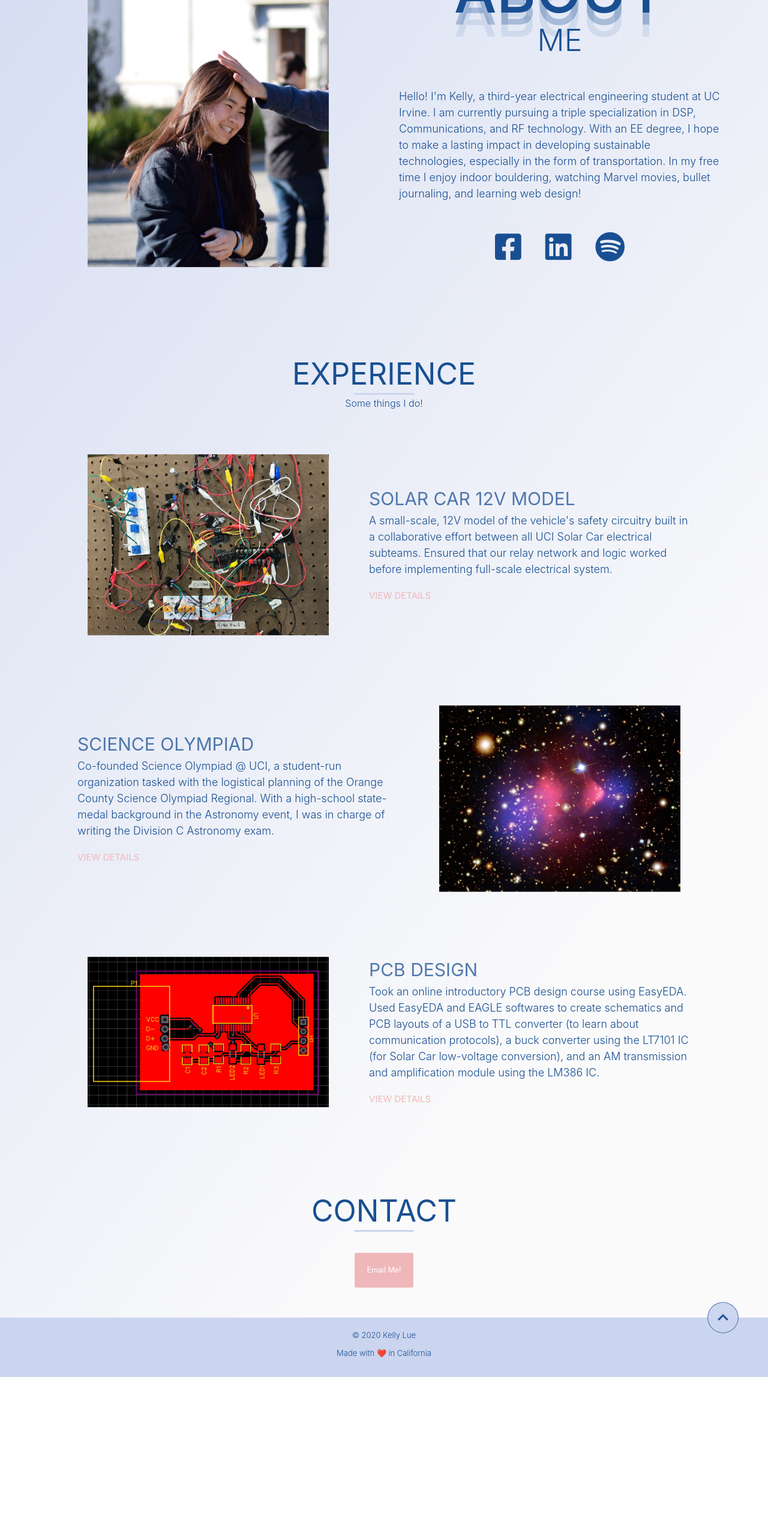
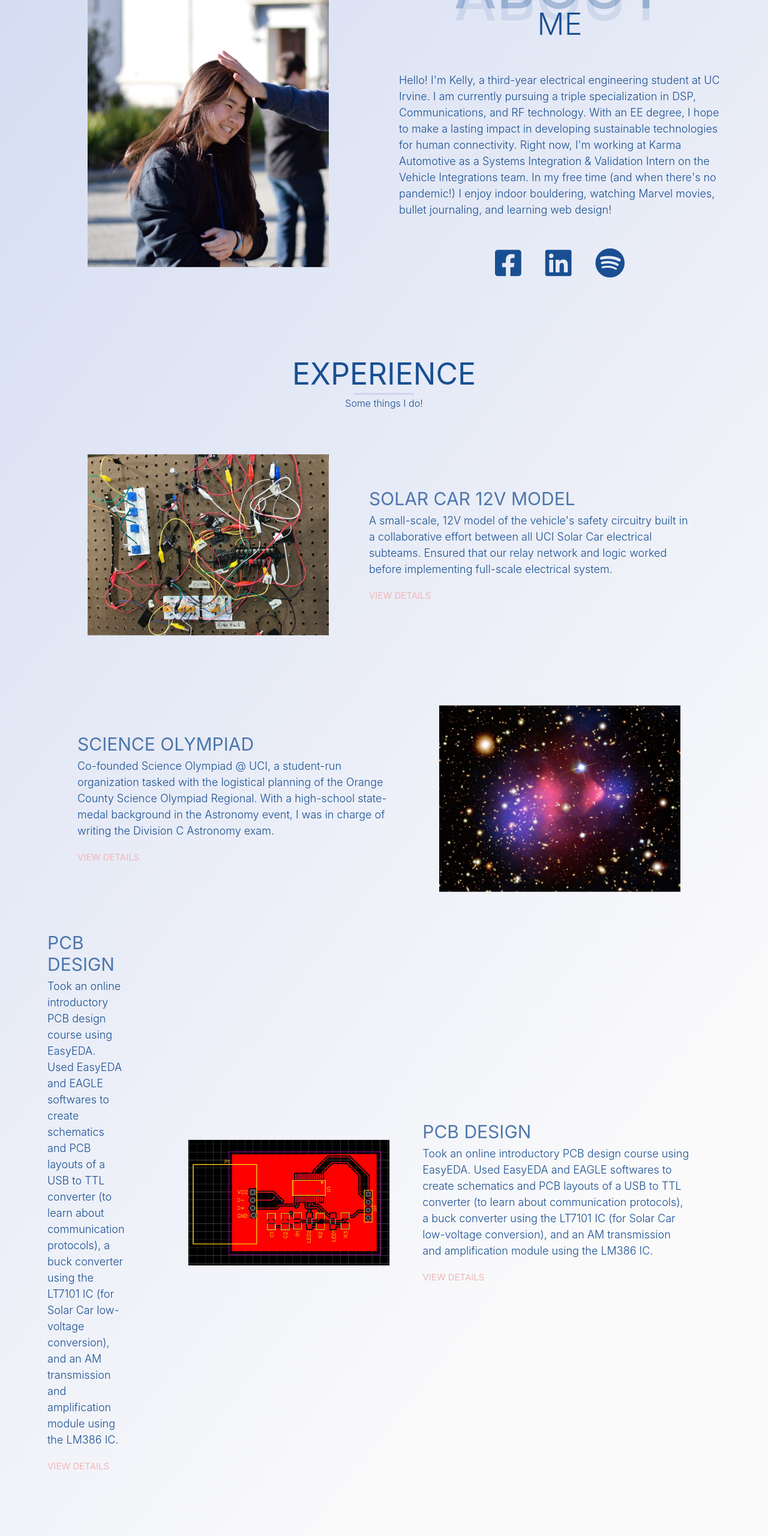
Before and after one commit to kellylue/kellylue.github.io, a plain HTML site: page index.html in a window 1280 px wide. Shown: the part 900-3460 px from the top of the page at 60% size. Before the commit the page ends 3195 px from the top, so only its background shows below. Drawn offline with nearby package versions, Linux system fonts and the light colour scheme.

Commit message:
Resume and description update
Uploaded 2021 resume, changed About Me section to reflect current work

```diff
--- a/index.html
+++ b/index.html
@@ -39,7 +39,7 @@
                     <a href="#portfolio" class="nav-link">Experience</a>
                 </li>
                 <li>
-                    <a href="./KellyLue_Resume2020.pdf" class="nav-link">Resume</a>
+                    <a href="./KellyLue_Resume2021.pdf" class="nav-link">Resume</a>
                 </li>
                 <li>
                     <a href="#contact" class="nav-link">Contact</a>
@@ -50,7 +50,8 @@
             <h1>Kelly Lue</h1>
             <h6>I am
                 <a href="" class="typewrite" data-period="2000" data-type='[ "an Electrical Engineering student",
-                "a Solar Car enthusiast", "a Spotify playlist curator", "extremely curious", "an astronomy geek", "a highly-motivated individual that seeks fulfillment" ]'>
+                "a Karma Automotive intern", "a Spotify playlist curator", "extremely curious", "an astronomy geek", "a highly-motivated individual",
+                "a fitness enthusiast", "a bullet journalist"]'>
                     <span class="wrap"></span>
                 </a>
             </h6>
@@ -72,8 +73,9 @@
                     <p>
                     Hello! I'm Kelly, a third-year electrical engineering student at UC Irvine. I am currently pursuing a triple specialization
                     in DSP, Communications, and RF technology. With an EE degree, I hope to make a lasting impact in developing sustainable
-                    technologies, especially in the form of transportation. In my free time I enjoy indoor bouldering, watching Marvel movies,
-                    bullet journaling, and learning web design!
+                    technologies for human connectivity. Right now, I'm working at Karma Automotive as a Systems Integration & Validation Intern
+                    on the Vehicle Integrations team. In my free time (and when there's no pandemic!) I enjoy indoor bouldering, watching Marvel
+                    movies, bullet journaling, and learning web design!
                     </p>
             <div class="social-media">
             <ul class="nav-list">
@@ -142,6 +144,18 @@
                     </p>
                     <a href="" class = "cta">View Details</a>
                 </div>
+                 <div class="portfolio-item">
+                <div class = "portfolio-img">
+                    <img src="./img/USB_TTL.jpg" alt="">
+                </div>
+                <div class="portfolio-description has-margin-right">
+                    <h1>PCB Design</h1>
+                    <p> Took an online introductory PCB design course using EasyEDA. Used EasyEDA and EAGLE softwares to create schematics
+                        and PCB layouts of a USB to TTL converter (to learn about communication protocols), a buck converter using the LT7101
+                        IC (for Solar Car low-voltage conversion), and an AM transmission and amplification module using the LM386 IC.
+                    </p>
+                    <a href="" class = "cta">View Details</a>
+                </div>
             </div>
         </div>
     </section>
@@ -171,7 +185,7 @@
         <div class="up" id="up">
             <i class="fas fa-chevron-up"></i>
         </div>
-        <p>&copy; 2020 Kelly Lue</p>
+        <p>&copy; 2021 Kelly Lue</p>
         <p>Made with ❤️ in California</p>
     </footer>
 
```
Also changed, not shown: 2 other files.
